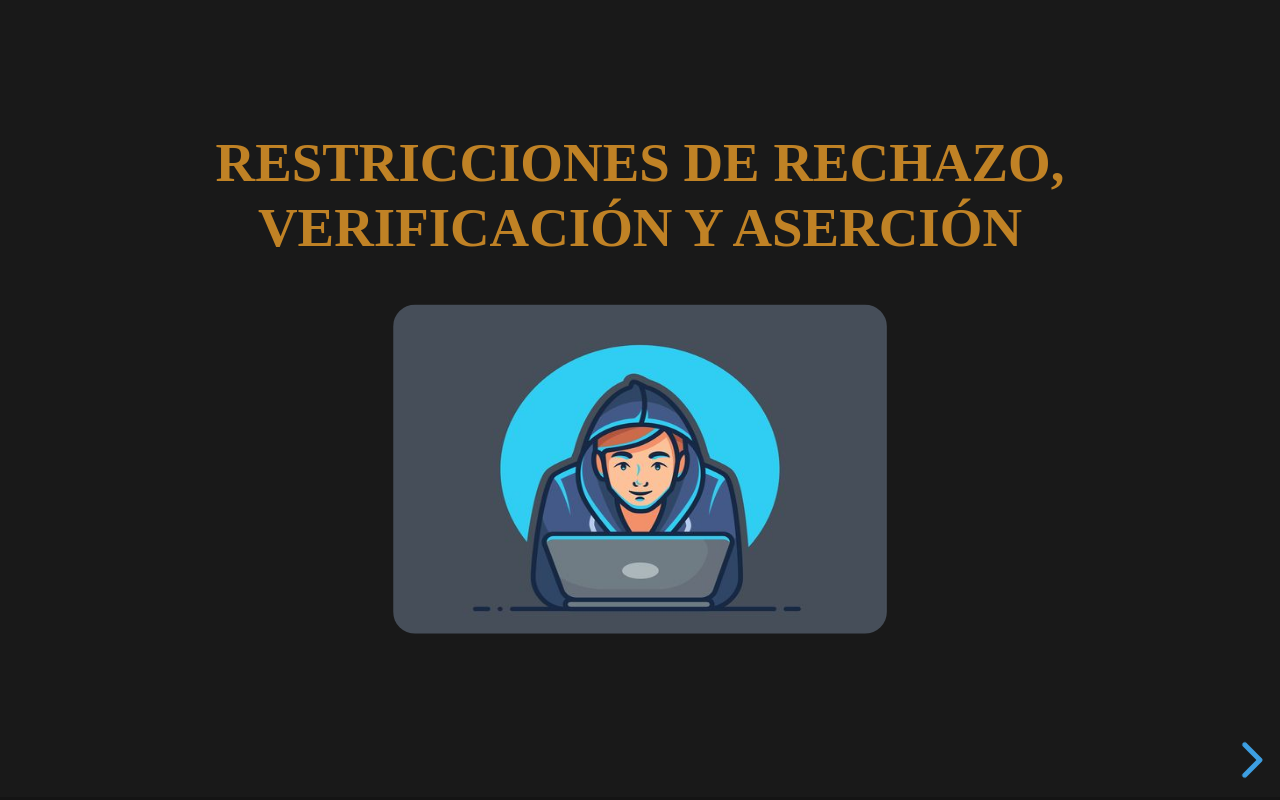
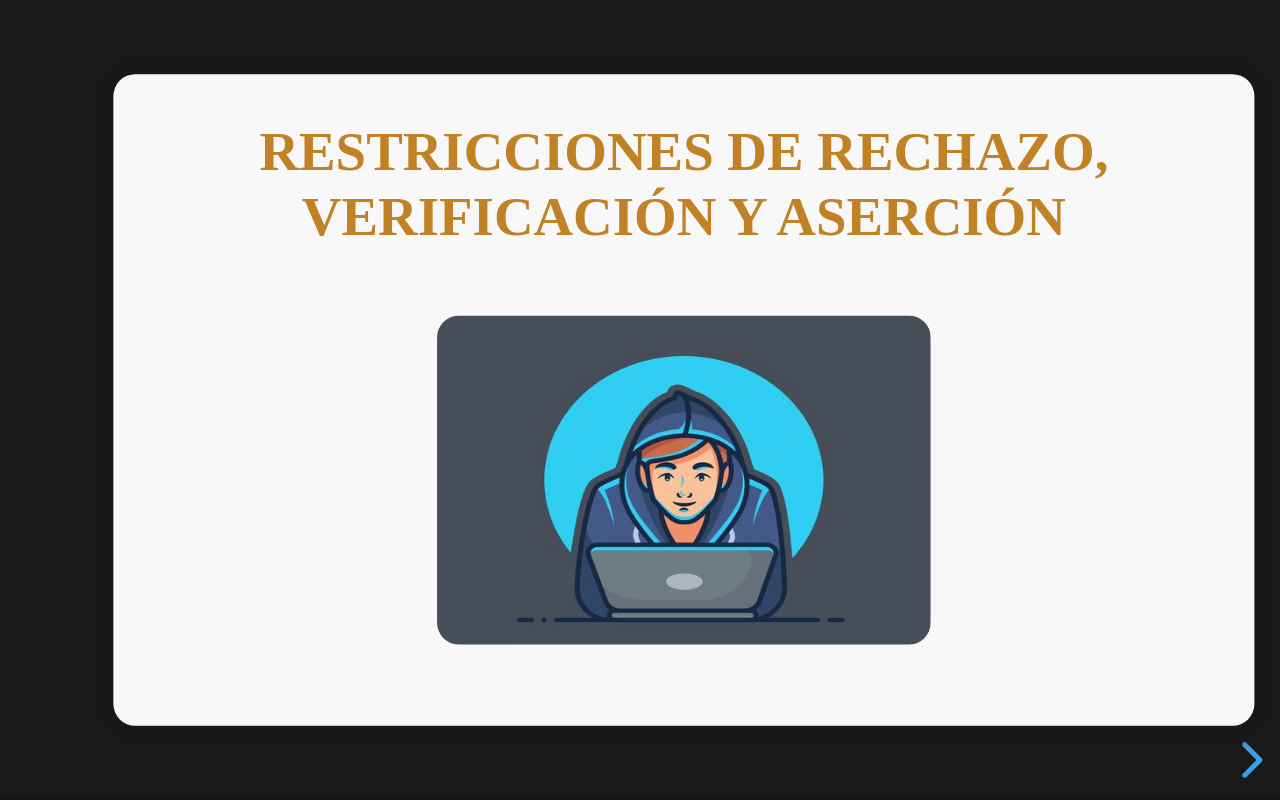
Before and after one commit to OCTAVIOCD2004/presentacion, a website: page rechazo.html in a window 1280 px wide. Drawn offline with Linux system fonts and the light colour scheme.

Commit message:
diseño rechazo.html

```diff
--- a/rechazo.html
+++ b/rechazo.html
@@ -17,10 +17,29 @@
 		<div class="reveal">
 			<div class="slides">
 			<!-- Slide 1 -->
-			<section>
-				<h2 style="color: #c08225; font-family: 'Didot'; text-align: center; font-size: 50px">Restricciones de Rechazo, Verificación y Aserción</h2>
-				<img src="1.jpg" style="width: 450px; height: 300px;">
-			</section>
+<section style="background-color: #f8f8f8; padding: 40px; border-radius: 20px; box-shadow: 0 0 20px rgba(0, 0, 0, 0.1); text-align: center;">
+    <style>
+        .section-1 h2 {
+            color: #c08225;
+            font-family: 'Didot', serif;
+            text-align: center;
+            font-size: 50px;
+            margin-bottom: 30px;
+        }
+        .section-1 img {
+            width: 450px;
+            height: 300px;
+            border-radius: 20px;
+            margin-top: 30px;
+        }
+    </style>
+    <div class="section-1">
+        <h2>Restricciones de Rechazo, Verificación y Aserción</h2>
+        <img src="1.jpg" alt="Imagen" style="max-width: 100%;">
+    </div>
+</section>
+
+
 
 			<!-- Slide 2 -->
 			<section >
@@ -202,10 +221,10 @@
 </section>
 
            <!-- Slide 5 -->
-<section style="background-color: #504f4f; padding: 40px; border-radius: 20px; box-shadow: 0 0 20px rgba(0, 0, 0, 0.1); text-align: center;">
+<section style="background-color: #ffffff; padding: 40px; border-radius: 20px; box-shadow: 0 0 20px rgba(0, 0, 0, 0.1); text-align: center;">
     <style>
         .section-5 h2 {
-            color: #ffffff;
+            color: #701111;
             font-family: 'Optima';
             font-size: 40px;
             margin-bottom: 20px;
@@ -216,7 +235,7 @@
             margin-top: 20px;
         }
         .section-5 li {
-            color: #f6ff7b;
+            color: #6c95b1;
             font-family: 'Comic Sans';
             font-size: 25px;
             text-align: center;
```
